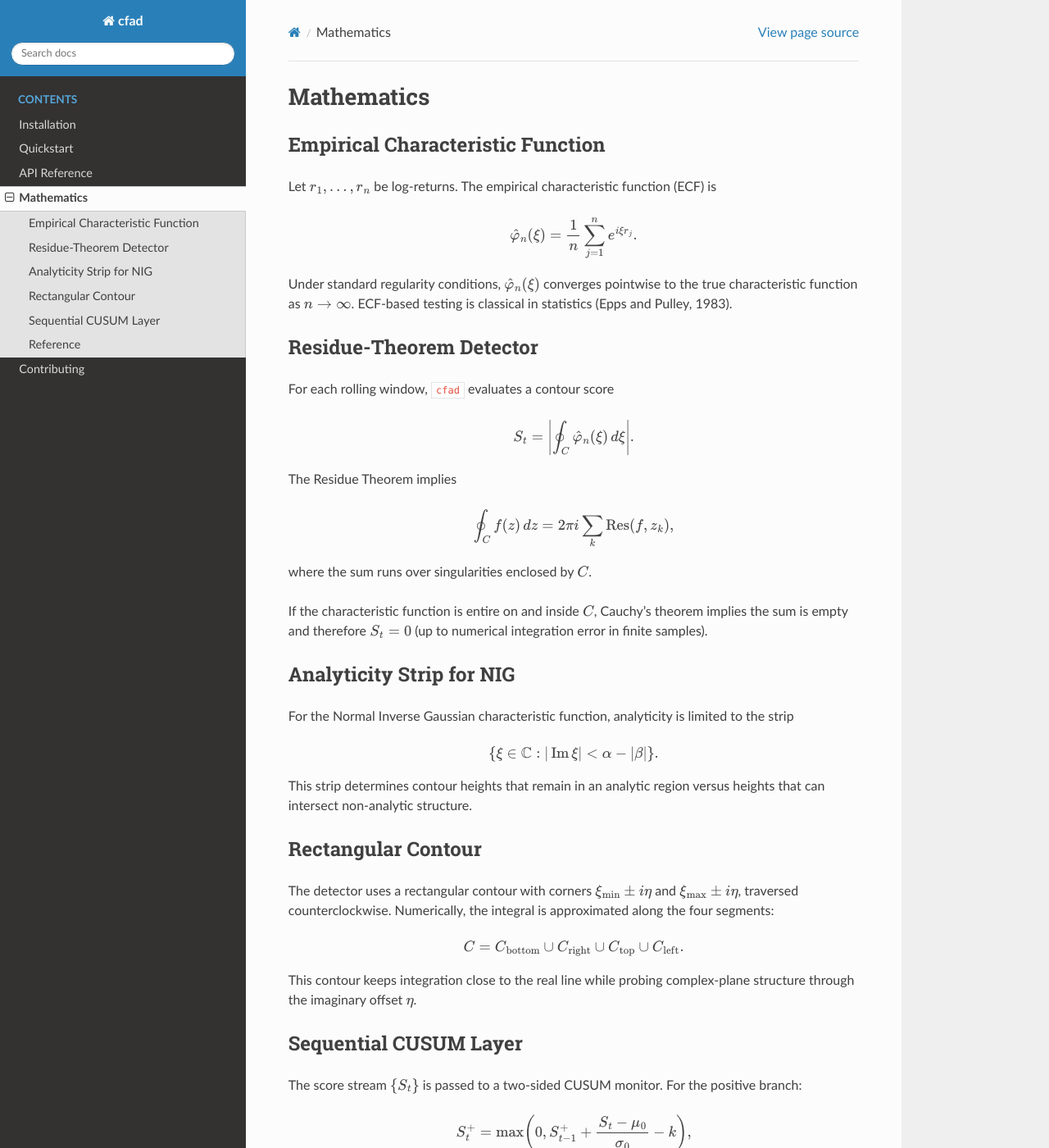
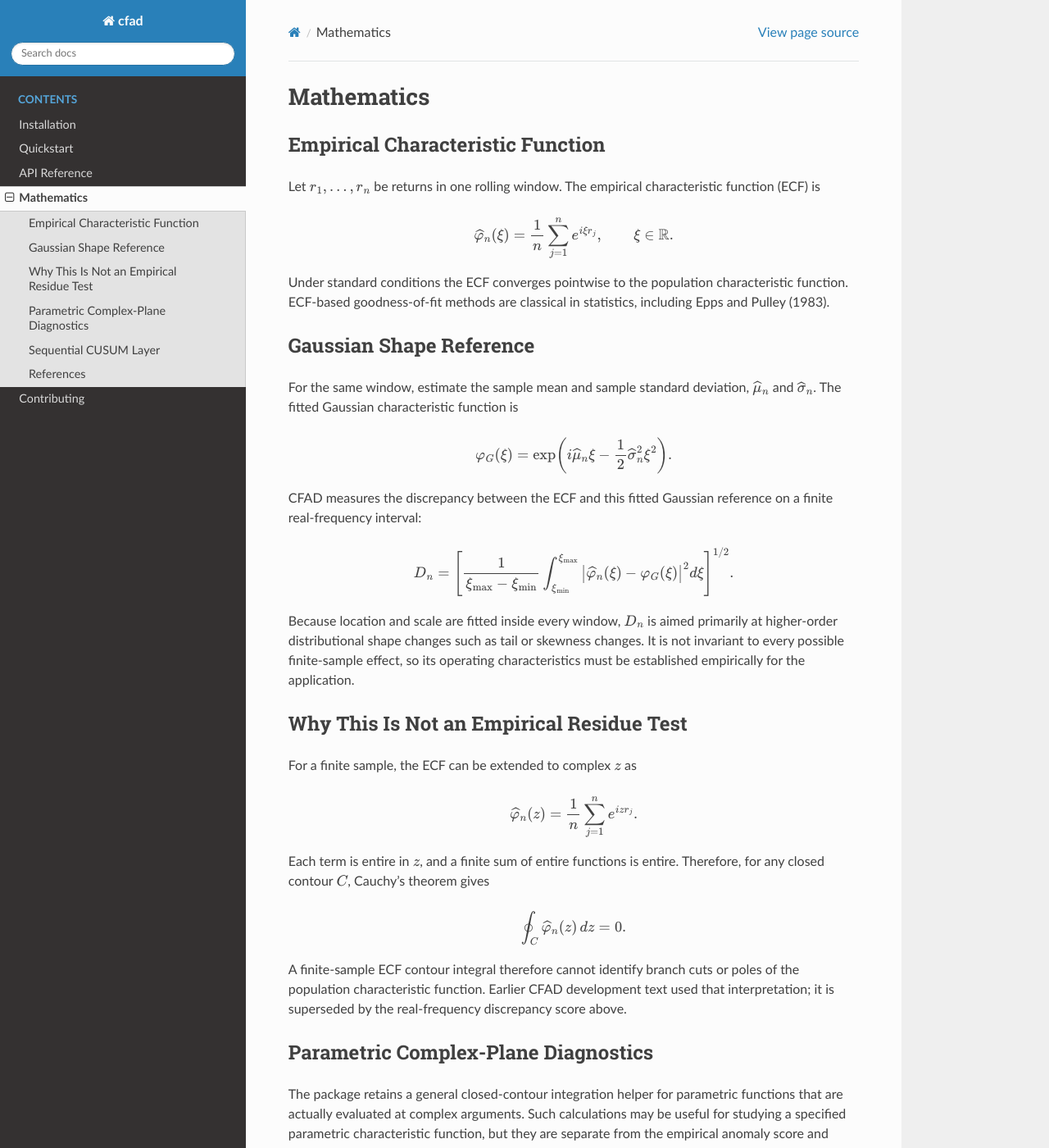
Before and after one commit to DiogoRibeiro7/cfad, a Sphinx documentation site: the page built from docs/source/mathematics.rst, in a window 1280 px wide and 1400 px high. Shown: the whole window at 82% size. Built offline with Sphinx 7.4.7 and the Read the Docs theme 3.1.0, drawn with Linux system fonts in a browser that asks for light colours; some of the changed text lies outside the part shown.

Commit message:
docs: correct Sphinx mathematics for ECF shape score

```diff
--- a/docs/source/mathematics.rst
+++ b/docs/source/mathematics.rst
@@ -4,81 +4,114 @@ Mathematics
 Empirical Characteristic Function
 ---------------------------------
 
-Let :math:`r_1, \dots, r_n` be log-returns. The empirical characteristic
-function (ECF) is
+Let :math:`r_1, \dots, r_n` be returns in one rolling window. The empirical
+characteristic function (ECF) is
 
 .. math::
 
-   \hat{\varphi}_n(\xi) = \frac{1}{n}\sum_{j=1}^{n} e^{i \xi r_j}.
+   \widehat{\varphi}_n(\xi)
+   = \frac{1}{n}\sum_{j=1}^{n} e^{i \xi r_j},
+   \qquad \xi \in \mathbb{R}.
 
-Under standard regularity conditions, :math:`\hat{\varphi}_n(\xi)` converges
-pointwise to the true characteristic function as :math:`n \to \infty`.
-ECF-based testing is classical in statistics (Epps and Pulley, 1983).
+Under standard conditions the ECF converges pointwise to the population
+characteristic function. ECF-based goodness-of-fit methods are classical in
+statistics, including Epps and Pulley (1983).
 
-Residue-Theorem Detector
+Gaussian Shape Reference
 ------------------------
 
-For each rolling window, ``cfad`` evaluates a contour score
+For the same window, estimate the sample mean and sample standard deviation,
+:math:`\widehat\mu_n` and :math:`\widehat\sigma_n`. The fitted Gaussian
+characteristic function is
 
 .. math::
 
-   S_t = \left| \oint_C \hat{\varphi}_n(\xi)\, d\xi \right|.
+   \varphi_G(\xi)
+   = \exp\!\left(
+       i\widehat\mu_n\xi
+       -\frac{1}{2}\widehat\sigma_n^2\xi^2
+     \right).
 
-The Residue Theorem implies
+CFAD measures the discrepancy between the ECF and this fitted Gaussian reference
+on a finite real-frequency interval:
 
 .. math::
 
-   \oint_C f(z)\,dz = 2\pi i \sum_k \operatorname{Res}(f, z_k),
+   D_n =
+   \left[
+   \frac{1}{\xi_{\max}-\xi_{\min}}
+   \int_{\xi_{\min}}^{\xi_{\max}}
+   \left|
+   \widehat\varphi_n(\xi)-\varphi_G(\xi)
+   \right|^2 d\xi
+   \right]^{1/2}.
 
-where the sum runs over singularities enclosed by :math:`C`.
+Because location and scale are fitted inside every window, :math:`D_n` is aimed
+primarily at higher-order distributional shape changes such as tail or skewness
+changes. It is not invariant to every possible finite-sample effect, so its
+operating characteristics must be established empirically for the application.
 
-If the characteristic function is entire on and inside :math:`C`, Cauchy's
-theorem implies the sum is empty and therefore :math:`S_t = 0` (up to numerical
-integration error in finite samples).
+Why This Is Not an Empirical Residue Test
+-----------------------------------------
 
-Analyticity Strip for NIG
--------------------------
-
-For the Normal Inverse Gaussian characteristic function, analyticity is limited
-to the strip
+For a finite sample, the ECF can be extended to complex :math:`z` as
 
 .. math::
 
-   \left\{ \xi \in \mathbb{C} : |\operatorname{Im}\xi| < \alpha - |\beta| \right\}.
+   \widehat\varphi_n(z)
+   = \frac{1}{n}\sum_{j=1}^{n} e^{iz r_j}.
 
-This strip determines contour heights that remain in an analytic region versus
-heights that can intersect non-analytic structure.
-
-Rectangular Contour
--------------------
-
-The detector uses a rectangular contour with corners
-:math:`\xi_{\min} \pm i\eta` and :math:`\xi_{\max} \pm i\eta`, traversed
-counterclockwise. Numerically, the integral is approximated along the four
-segments:
+Each term is entire in :math:`z`, and a finite sum of entire functions is entire.
+Therefore, for any closed contour :math:`C`, Cauchy's theorem gives
 
 .. math::
 
-   C = C_{\text{bottom}} \cup C_{\text{right}} \cup C_{\text{top}} \cup C_{\text{left}}.
+   \oint_C \widehat\varphi_n(z)\,dz = 0.
 
-This contour keeps integration close to the real line while probing
-complex-plane structure through the imaginary offset :math:`\eta`.
+A finite-sample ECF contour integral therefore cannot identify branch cuts or
+poles of the population characteristic function. Earlier CFAD development text
+used that interpretation; it is superseded by the real-frequency discrepancy
+score above.
+
+Parametric Complex-Plane Diagnostics
+------------------------------------
+
+The package retains a general closed-contour integration helper for parametric
+functions that are actually evaluated at complex arguments. Such calculations
+may be useful for studying a specified parametric characteristic function, but
+they are separate from the empirical anomaly score and should not be interpreted
+as evidence extracted from a finite-sample ECF residue.
 
 Sequential CUSUM Layer
 ----------------------
 
-The score stream :math:`\{S_t\}` is passed to a two-sided CUSUM monitor. For
-the positive branch:
+Let :math:`D_t` denote the rolling score sequence. Estimate in-control moments
+:math:`\mu_0` and :math:`\sigma_0` from a prespecified calibration prefix and
+standardize
 
 .. math::
 
-   S_t^+ = \max\!\left(0, S_{t-1}^+ + \frac{S_t - \mu_0}{\sigma_0} - k\right),
+   z_t = \frac{D_t-\mu_0}{\sigma_0}.
 
-with alarm threshold :math:`h`. This converts window-level structural evidence
-into sequential alarms.
+CFAD then applies a two-sided Page-CUSUM:
 
-Reference
----------
+.. math::
+
+   S_t^+ = \max(0, S_{t-1}^+ + z_t-k),
+
+.. math::
+
+   S_t^- = \max(0, S_{t-1}^- - z_t-k).
+
+An alarm is emitted when either branch exceeds a decision threshold :math:`h`.
+Because :math:`z_t` is standardized, the Page reference value :math:`k` is
+dimensionless.
+
+References
+----------
 
 Epps, T. W., and Pulley, L. B. (1983). *A test for normality based on the
 empirical characteristic function*. Biometrika, 70(3), 723-726.
+
+Page, E. S. (1954). *Continuous Inspection Schemes*. Biometrika, 41(1/2),
+100-115.
```
